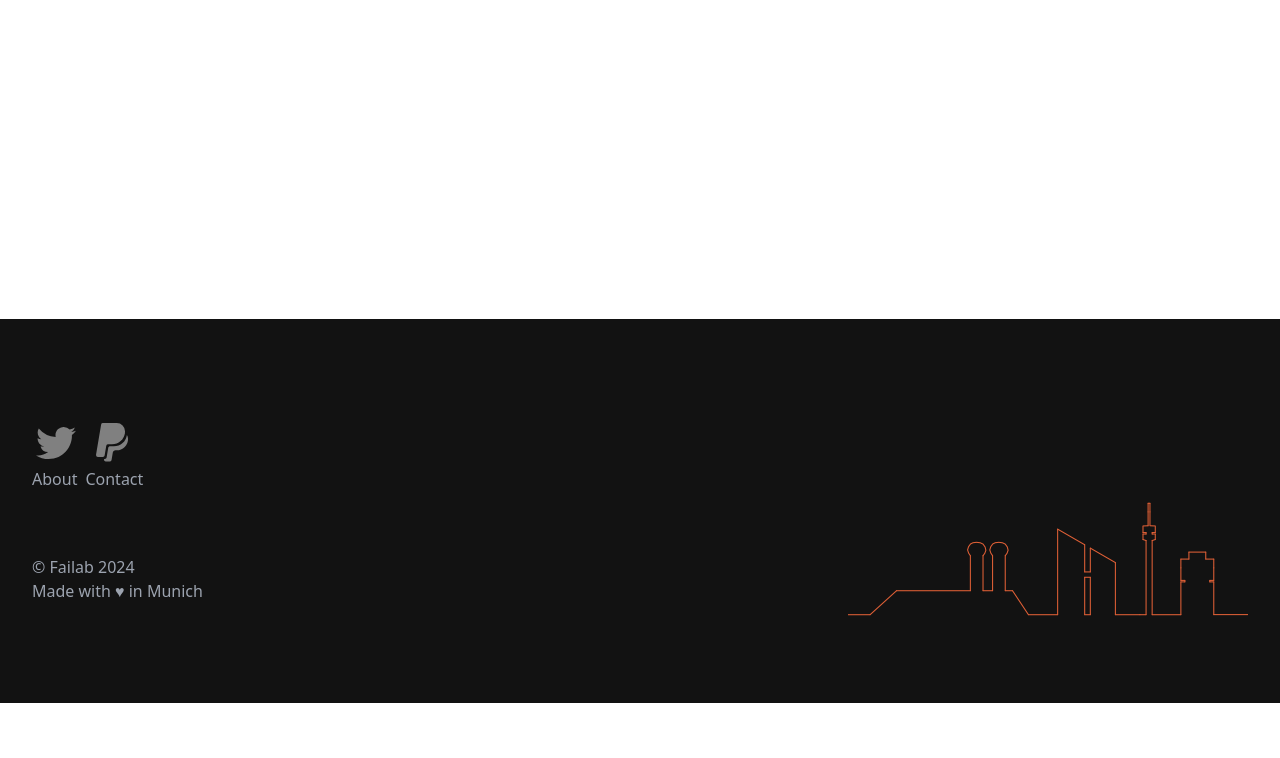
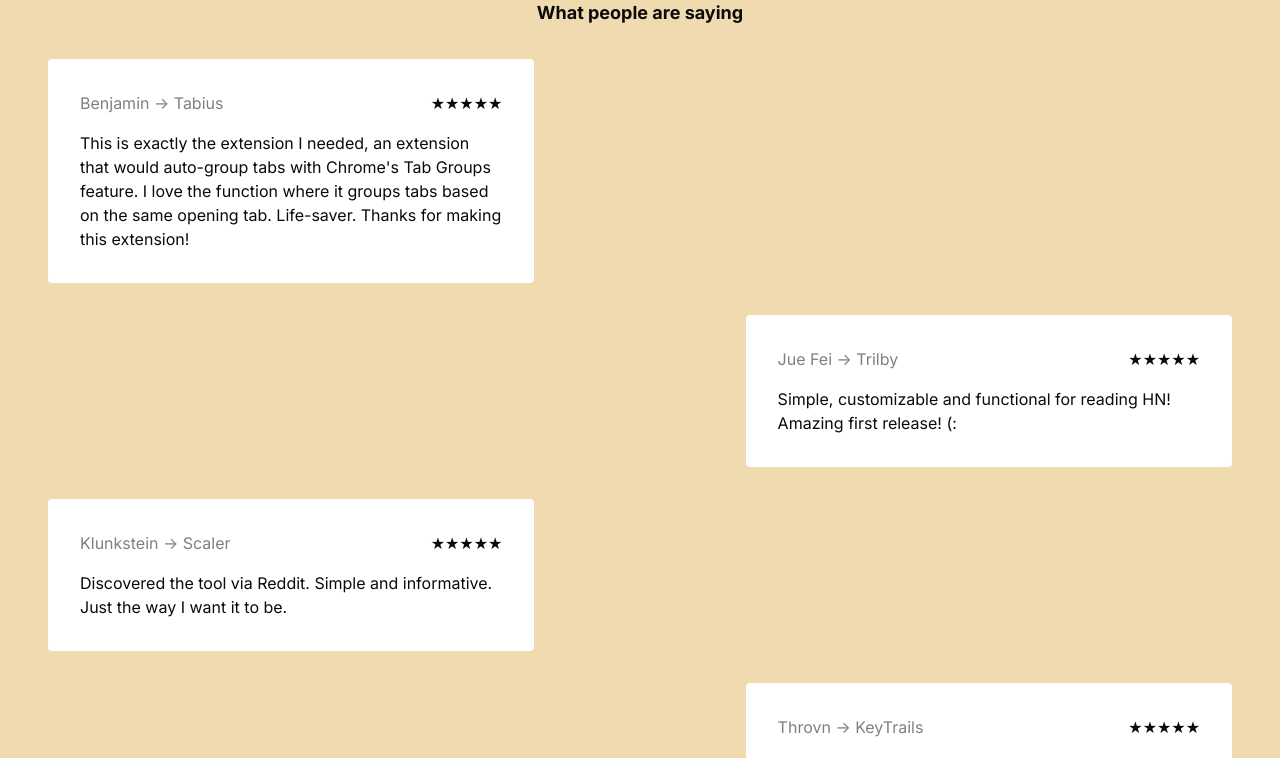
Before and after one commit to FaisalBinAhmed/failab.eu, a Next.js app: page / in a window 1280 px wide. Shown: the part 553-1311 px from the top of the page. Before the commit the page ends 1256 px from the top, so only its background shows below. Built offline with nearby package versions, Linux system fonts and the light colour scheme.

Commit message:
reviews section

```diff
--- a/src/components/CarouselBar.tsx
+++ b/src/components/CarouselBar.tsx
@@ -15,8 +15,8 @@ import Link from "next/link";
 
 export function CarouselBar() {
 	return (
+		<div className="px-24 py-8 w-full">
 			<Carousel
-			className="w-full"
 				plugins={[
 					Autoplay({
 						delay: 5000
@@ -74,5 +74,6 @@ export function CarouselBar() {
 				<CarouselPrevious />
 				<CarouselNext />
 			</Carousel>
+		</div>
 	);
 }
--- /dev/null
+++ b/src/components/Feedbacks.tsx
@@ -0,0 +1,51 @@
+const Feedbacks = () => {
+	return (
+		<div className="flex flex-col w-full bg-[#f0dbb0] p-8">
+			<h2 className="m-auto text-lg font-bold pb-4">What people are saying</h2>
+			<div className="flex flex-col">
+				<FeedbackCard
+					name="Benjamin -> Tabius"
+					stars={5}
+					review="This is exactly the extension I needed, an extension that would auto-group tabs with Chrome's Tab Groups feature. I love the function where it groups tabs based on the same opening tab. Life-saver. Thanks for making this extension!"
+				/>
+				<FeedbackCard
+					name="Jue Fei -> Trilby"
+					stars={5}
+					review="Simple, customizable and functional for reading HN! Amazing first release! (:"
+				/>
+			</div>
+			<div className="flex flex-col">
+				<FeedbackCard
+					name="Klunkstein -> Scaler"
+					stars={5}
+					review="Discovered the tool via Reddit. Simple and informative. Just the way I want it to be."
+				/>
+				<FeedbackCard
+					name="Throvn -> KeyTrails"
+					stars={5}
+					review="This is app just happens to be the perfect solution for my youtube tutorials. It's easy to set up and looks beautiful. It has a lot of customizations but also good looking predefined themes available, that you can just start typing right away."
+				/>
+			</div>
+		</div>
+	);
+};
+
+export default Feedbacks;
+
+interface FeedbackProp {
+	name: string;
+	stars: 1 | 2 | 3 | 4 | 5;
+	review: string;
+}
+
+const FeedbackCard: React.FC<FeedbackProp> = ({ name, stars, review }) => {
+	return (
+		<div className="flex flex-col p-8 m-4 md:w-2/5 bg-white md:even:self-end rounded">
+			<div className="flex justify-between">
+				<div style={{ color: "grey" }}>{name}</div>
+				<div>{[...Array(stars)].map((item) => "★")}</div>
+			</div>
+			<div className="mt-4">{review}</div>
+		</div>
+	);
+};
--- a/src/pages/index.tsx
+++ b/src/pages/index.tsx
@@ -1,14 +1,16 @@
 import Image from "next/image";
 import { Inter } from "next/font/google";
 import { CarouselBar } from "@/components/CarouselBar";
+import Feedbacks from "@/components/Feedbacks";
 
 const inter = Inter({ subsets: ["latin"] });
 
 export default function Home() {
-  return (
+	return (
 		<main
-			className={`flex min-h-screen flex-col items-center justify-between p-24 ${inter.className}`}>
+			className={`flex min-h-screen flex-col items-center justify-between ${inter.className}`}>
 			<CarouselBar />
+			<Feedbacks />
 		</main>
 	);
 }
```
Lines whose indentation alone changed are shown as unchanged.
